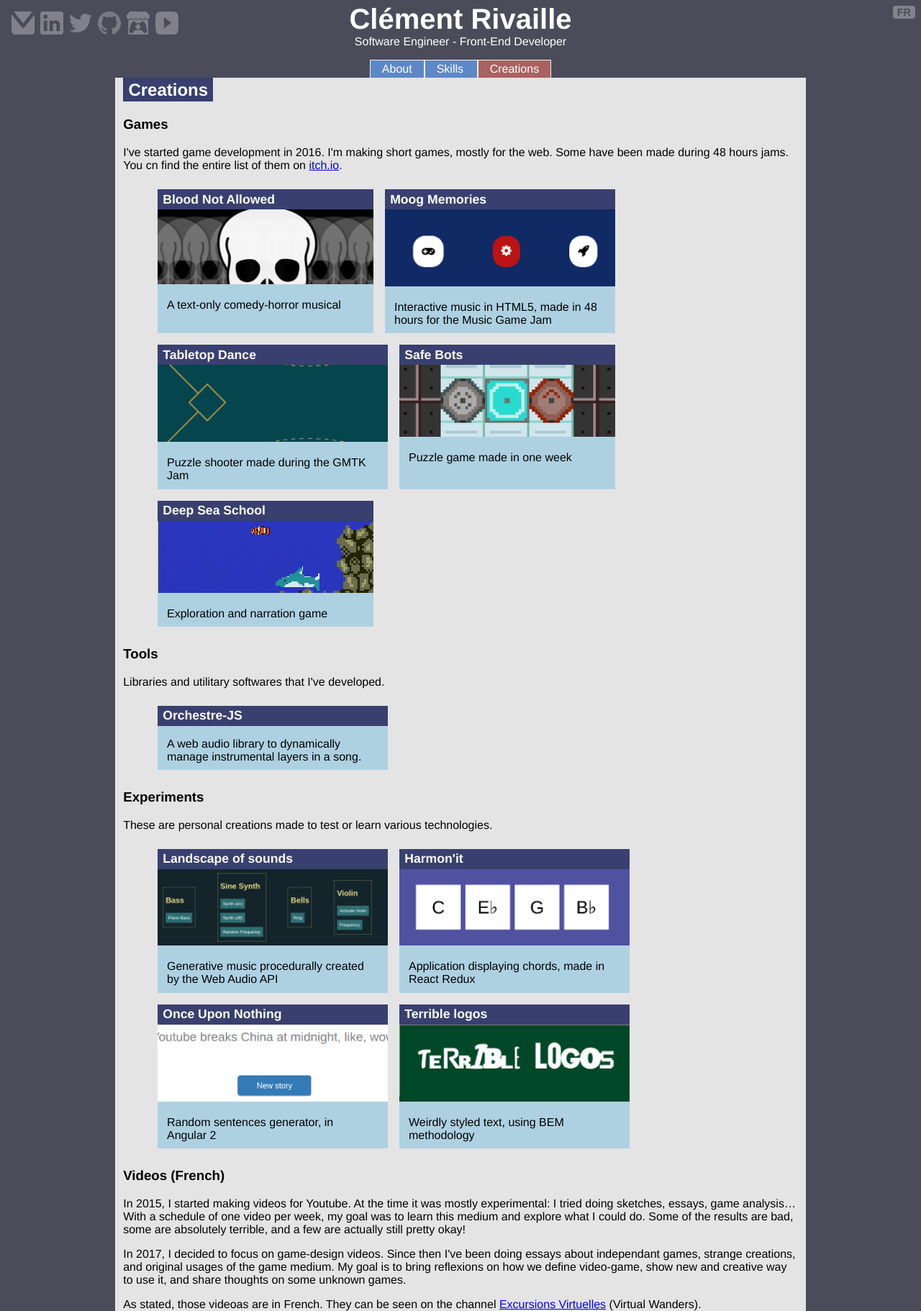
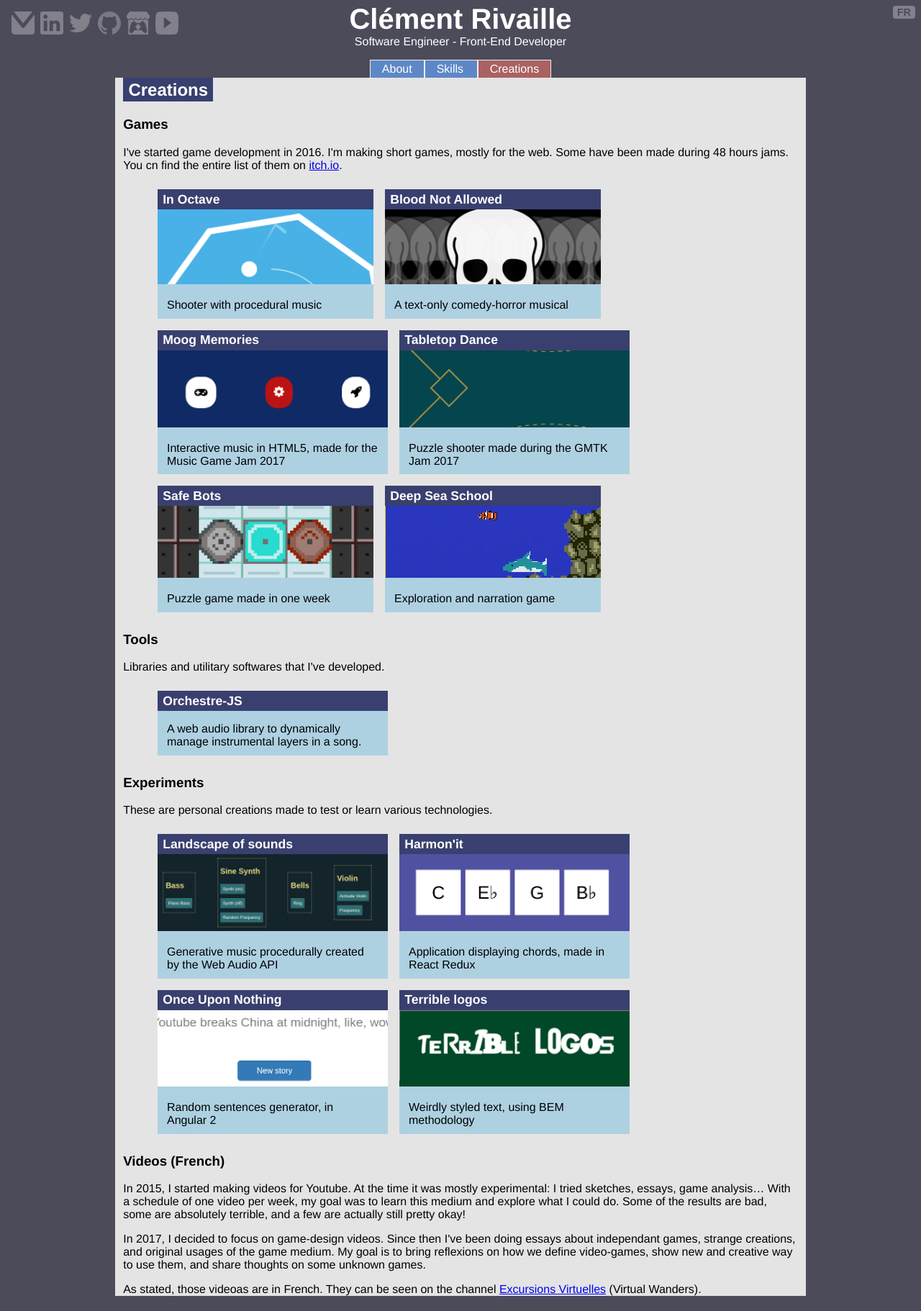
Before and after one commit to ClementRivaille/ClementRivaille.github.io, a Vue app: page /#/creations in a window 1280 px wide. Shown: the whole page at 72% size. After the commit the page ends 1801 px from the top, so only its background shows below. Built offline with nearby package versions, Linux system fonts and the light colour scheme.

Commit message:
feat: rgaa et in-octave

```diff
--- a/src/components/Creations.vue
+++ b/src/components/Creations.vue
@@ -44,12 +44,19 @@ import harmonitImg from '../assets/harmonit.png';
 import onceuponImg from '../assets/onceupon.png';
 import terribleImg from '../assets/terrible.png';
 import bloodImg from '../assets/blood.png';
+import octaveImg from '../assets/in-octave.png';
 
 export default {
   name: 'creations',
   data() {
     return {
       games: [
+        {
+          title: 'In Octave',
+          url: 'https://itooh.itch.io/in-octave',
+          img: octaveImg,
+          name: 'in-octave',
+        },
         {
           title: 'Blood Not Allowed',
           url: 'https://itooh.itch.io/blood-not-allowed',
--- a/src/components/Skills.vue
+++ b/src/components/Skills.vue
@@ -39,7 +39,7 @@ export default {
   data() {
     return {
       languages: ['Javascript', 'HTML5', 'CSS3', 'Typescript', 'ES6', 'Java', 'Python', 'C#', 'LaTeX', 'SQL'],
-      technologies: ['AngularJS', 'Node.js', 'Web Audio API', 'git', 'Vue.js', 'React', 'redux', 'Flask'],
+      technologies: ['AngularJS', 'Node.js', 'Web Audio API', 'git', 'Vue.js', 'React', 'redux', 'WCAG', 'Express', 'Flask'],
       experiences: [
         {
           name: 'mgdis',
@@ -87,6 +87,11 @@ export default {
       ],
       formations: [
         {
+          name: 'rgaa',
+          establishment: 'Atalan',
+          years: '2018',
+        },
+        {
           name: 'esir',
           type: 'Master\'s Degree in Engineering',
           establishment: 'Université de Rennes 1',
--- a/src/i18n/en.json
+++ b/src/i18n/en.json
@@ -51,6 +51,10 @@
       "iut": {
         "type": "Associate's degree",
         "formation": "IUT, Software development"
+      },
+      "rgaa": {
+        "type": "Professional formation on Web Accessibility",
+        "formation": "Designing and developping websites compliant with RGAA 3"
       }
     }
   },
@@ -66,17 +70,17 @@
     },
     "videos": {
       "title": "Videos (French)",
-      "summary": "<p>In 2015, I started making videos for Youtube. At the time it was mostly experimental: I tried doing sketches, essays, game analysis… With a schedule of one video per week, my goal was to learn this medium and explore what I could do. Some of the results are bad, some are absolutely terrible, and a few are actually still pretty okay!</p> <p>In 2017, I decided to focus on game-design videos. Since then I've been doing essays about independant games, strange creations, and original usages of the game medium. My goal is to bring reflexions on how we define video-game, show new and creative way to use it, and share thoughts on some unknown games.</p> <p>As stated, those videoas are in French. They can be seen on the channel <a href='{link}' target='_blank'>Excursions Virtuelles</a> (Virtual Wanders).</p>"
+      "summary": "<p>In 2015, I started making videos for Youtube. At the time it was mostly experimental: I tried sketches, essays, game analysis… With a schedule of one video per week, my goal was to learn this medium and explore what I could do. Some of the results are bad, some are absolutely terrible, and a few are actually still pretty okay!</p> <p>In 2017, I decided to focus on game-design videos. Since then I've been doing essays about independant games, strange creations, and original usages of the game medium. My goal is to bring reflexions on how we define video-games, show new and creative way to use them, and share thoughts on some unknown games.</p> <p>As stated, those videoas are in French. They can be seen on the channel <a href='{link}' target='_blank'>Excursions Virtuelles</a> (Virtual Wanders).</p>"
     },
     "tools": {
       "title": "Tools",
       "summary": "Libraries and utilitary softwares that I've developed."
     },
     "moog-memories": {
-      "description": "Interactive music in HTML5, made in 48 hours for the Music Game Jam"
+      "description": "Interactive music in HTML5, made for the Music Game Jam 2017"
     },
     "tabletop-dance": {
-      "description": "Puzzle shooter made during the GMTK Jam"
+      "description": "Puzzle shooter made during the GMTK Jam 2017"
     },
     "safe-bots": {
       "description": "Puzzle game made in one week"
@@ -99,6 +103,9 @@
     "blood-not-allowed": {
       "description": "A text-only comedy-horror musical"
     },
+    "in-octave": {
+      "description": "Shooter with procedural music"
+    },
     "orchestre-js": {
       "description": "A web audio library to dynamically manage instrumental layers in a song."
     }
--- a/src/i18n/fr.json
+++ b/src/i18n/fr.json
@@ -51,6 +51,10 @@
       "iut": {
         "type": "DUT",
         "formation": "IUT Informatique"
+      },
+      "rgaa": {
+        "type": "Formation Professionelle Accessibilité Web",
+        "formation": "Concevoir et développer des sites conformes au RGAA 3"
       }
     }
   },
@@ -70,13 +74,13 @@
     },
     "tools": {
       "title": "Outils",
-      "summary": "Librairies ou programmes utilitaires que j'ai pu développer."
+      "summary": "Librairies ou programmes utilitaires que j'ai développé."
     },
     "moog-memories": {
-      "description": "Musique interactive en HTML5, réalisée en 48 heures pour la Music Game Jam"
+      "description": "Musique interactive en HTML5, réalisée pour la Music Game Jam 2017"
     },
     "tabletop-dance": {
-      "description": "Puzzle shooter créé durant la GMTK Jam"
+      "description": "Puzzle shooter créé durant la GMTK Jam 2017"
     },
     "safe-bots": {
       "description": "Puzzle développé sur une semaine"
@@ -99,6 +103,9 @@
     "blood-not-allowed": {
       "description": "Comédie horrifique musicale, entièrement textuel"
     },
+    "in-octave": {
+      "description": "Jeu de tir avec musique procédurale"
+    },
     "orchestre-js": {
       "description": "Une librairie audio web permettant de manipuler dynamiquement des couches instrumentales d'une musique."
     }
```
Also changed, not shown: src/assets/in-octave.png (added).
